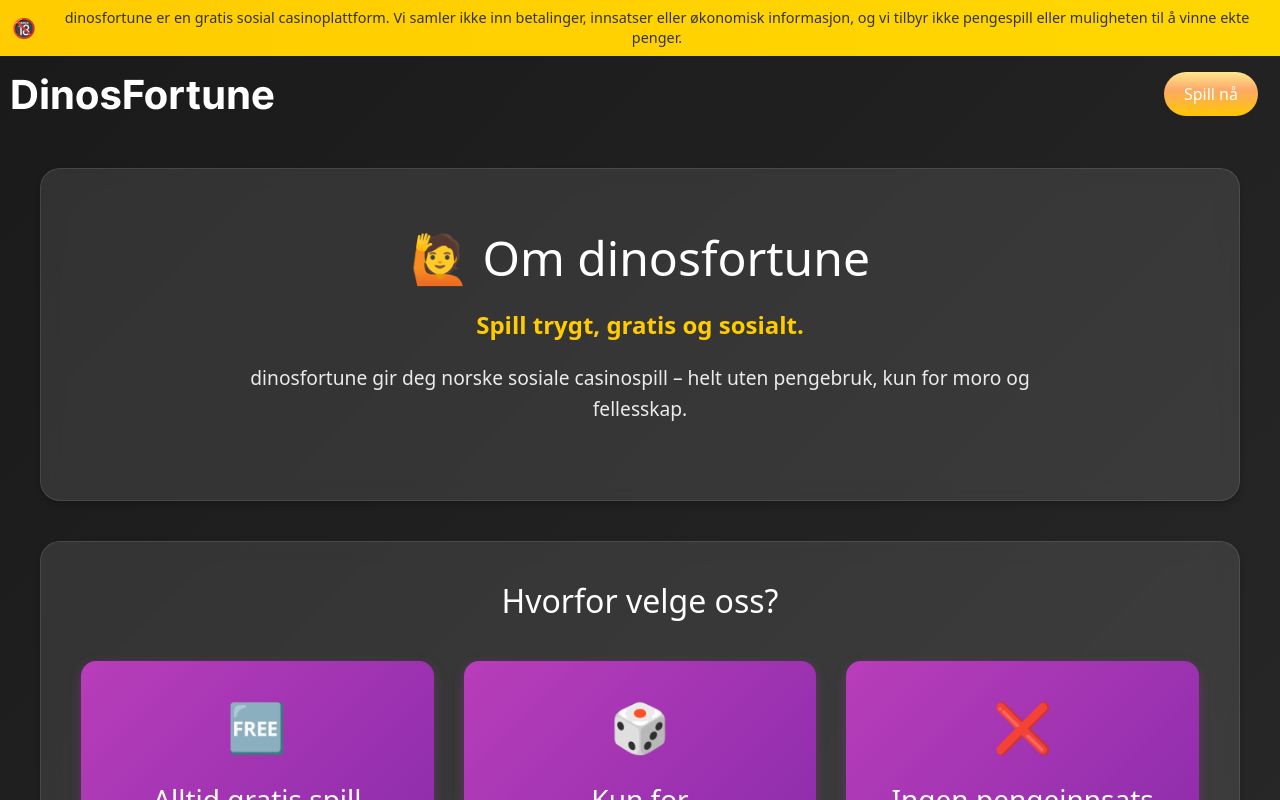
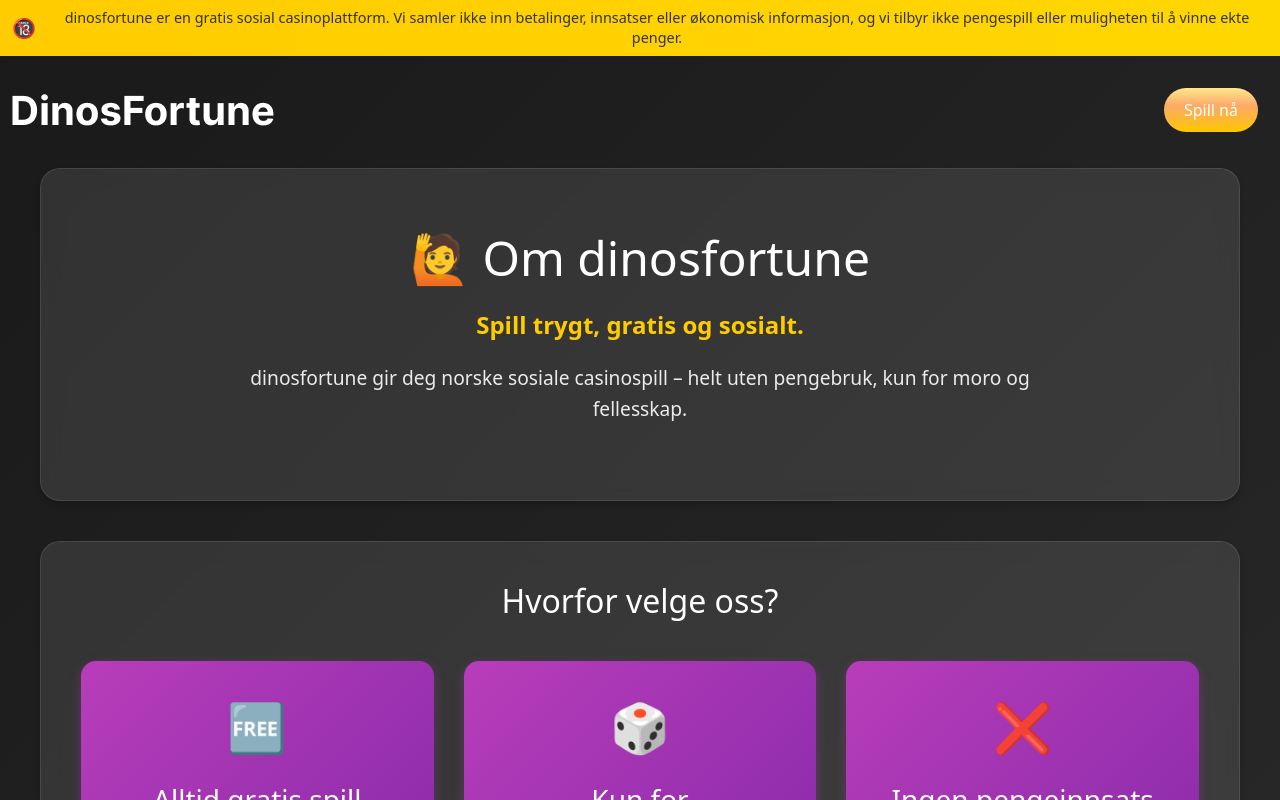
Before and after one commit to Swati1797/DinosFortune-, a React (Create React App) app: page /om-oss in a window 1280 px wide. Shown: the top 800 px of the page. Built offline with nearby package versions, Linux system fonts and the light colour scheme.

Commit message:
Update index.css

```diff
--- a/src/index.css
+++ b/src/index.css
@@ -7,7 +7,7 @@ body {
 /* Header css */
 header {
   position: absolute;
-  top: 0;
+  top: 2vh;
   left: 0;
   right: 0;
   z-index: 10;
```
